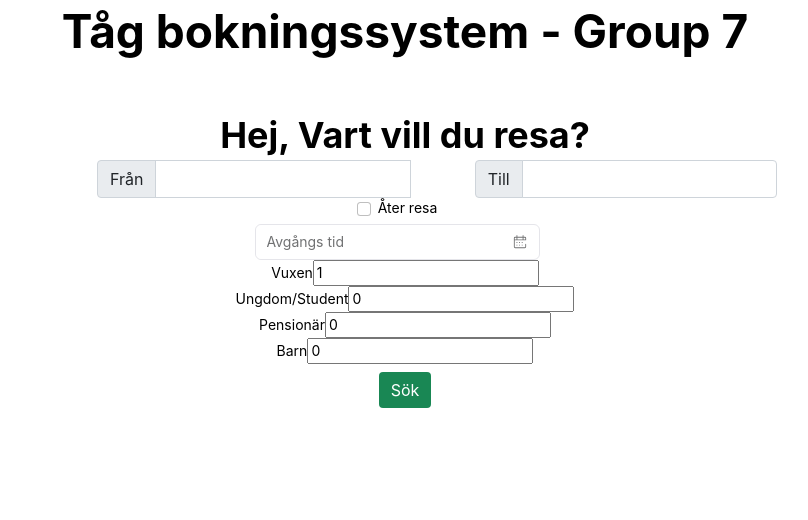
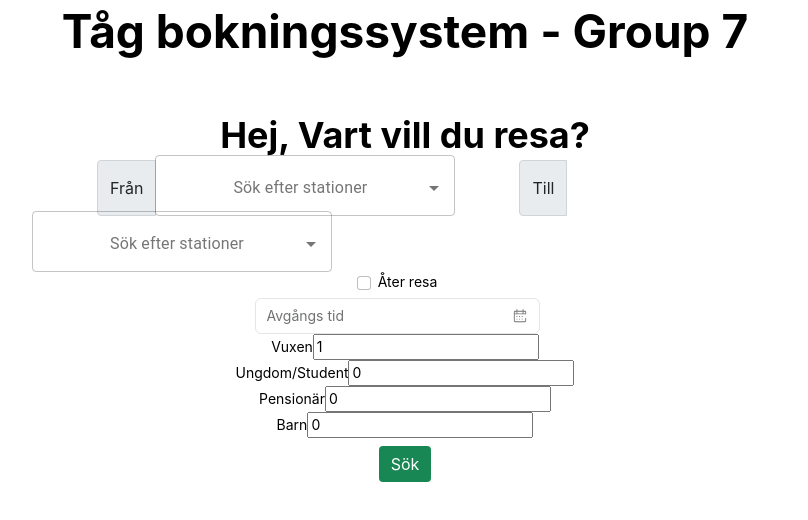
Before and after one commit to adambrodin/th2103-g07, a React (Create React App) app in the folder client/: page / in a window 1280 px wide. Shown: the top 520 px of the page, without its empty margins (235-1043 px from the left). Built offline with nearby package versions, Linux system fonts and the light colour scheme; no server answers.

Commit message:
feat(client): station list dropdown/autocomplete

```diff
--- a/client/src/StartPage/startpage.tsx
+++ b/client/src/StartPage/startpage.tsx
@@ -1,8 +1,10 @@
 import { DatePicker } from "rsuite";
-import React, { useState } from "react";
+import { useState, useEffect } from "react";
 import SearchConponent from "./ResultComponent";
 import { TicketType } from "./Enums/ticket-type.enum";
 import "rsuite/dist/rsuite.min.css";
+import TextField from "@material-ui/core/TextField";
+import Autocomplete from "@material-ui/lab/Autocomplete";
 
 function StartPage() {
   let objArray: object[] = [];
@@ -14,23 +16,28 @@ function StartPage() {
   const [pensionerNum, setPensionerNum] = useState(0);
   const [kidsNum, setKidsNum] = useState(0);
   const [hide, setHide] = useState(false);
+  const [stations, setStations] = useState([""]);
+
   let e: object[] = [{ test: "hej" }];
+
+  useEffect(() => {
+    fetchAvailableStations();
+  }, []);
 
   function submitForm(event: any) {
     event.preventDefault();
 
+    const adultTicketAmount = parseInt(event.target[11].value);
     let searchData = {
       departure: {
         location: event.target[0].value,
-        time: new Date(event.target[3].value),
+        time: new Date(event.target[9].value),
       },
       arrival: {
-        location: event.target[1].value,
-        time: new Date(event.target[3].value),
+        location: event.target[4].value,
+        time: new Date(event.target[10].value),
       },
-      tickets: [
-        { type: TicketType.ADULT, amount: parseInt(event.target[5].value) },
-      ],
+      tickets: [{ type: TicketType.ADULT, amount: adultTicketAmount }],
     };
     setRequestData({ ...searchData });
 
@@ -50,17 +57,6 @@ function StartPage() {
         setHide(!hide);
         setTripData(tripData.concat(e));
       });
-
-    // let data = {
-    //   from: event.target[0].value,
-    //   to: event.target[1].value,
-    //   fromDate: event.target[3].value,
-    //   toDate: event.target[4].value,
-    //   adult: event.target[5].value,
-    //   student: event.target[6].value,
-    //   pensioner: event.target[7].value,
-    //   kids: event.target[8].value,
-    // };
   }
 
   function toggleDatePicker() {
@@ -91,6 +87,25 @@ function StartPage() {
     }
   }
 
+  function fetchAvailableStations() {
+    fetch((process.env.REACT_APP_API_URL as string) + "/station", {
+      method: "GET",
+      headers: {
+        "Content-Type": "application/json",
+        "Access-Control-Allow-Origin": "*",
+      },
+    })
+      .then((res) => res.json())
+      .then((data) => {
+        const stationNames: string[] = [];
+        for (let station of data) {
+          stationNames.push(station.locationName);
+        }
+
+        setStations(stations.concat(stationNames));
+      });
+  }
+
   return (
     <div className="container text-center">
       <div className="row">
@@ -106,18 +121,32 @@ function StartPage() {
                   <label className="input-group-text" htmlFor="fromDestination">
                     Från
                   </label>
-                  <input
-                    id="fromDestination"
-                    className="form-control"
-                    type="text"
+                  <Autocomplete
+                    options={stations}
+                    style={{ width: 300 }}
+                    renderInput={(params) => (
+                      <TextField
+                        className="fromDestination"
+                        {...params}
+                        label="Sök efter stationer"
+                        variant="outlined"
+                      />
+                    )}
                   />
                   <label className="input-group-text" htmlFor="toDestination">
                     Till
                   </label>
-                  <input
-                    id="toDestination"
-                    className="form-control"
-                    type="text"
+                  <Autocomplete
+                    options={stations}
+                    style={{ width: 300 }}
+                    renderInput={(params) => (
+                      <TextField
+                        className="toDestination"
+                        {...params}
+                        label="Sök efter stationer"
+                        variant="outlined"
+                      />
+                    )}
                   />
                 </div>
               </div>
```
